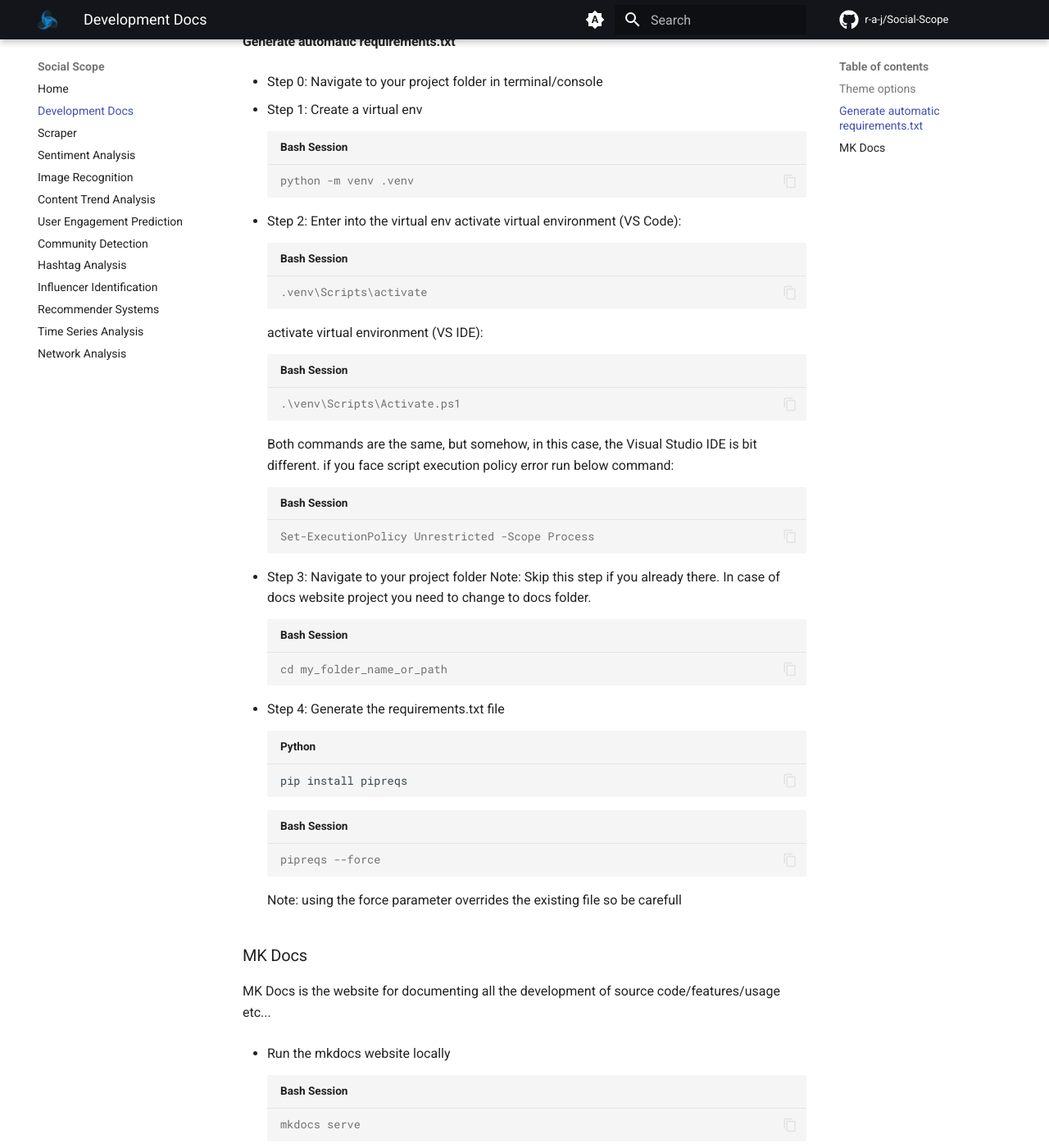
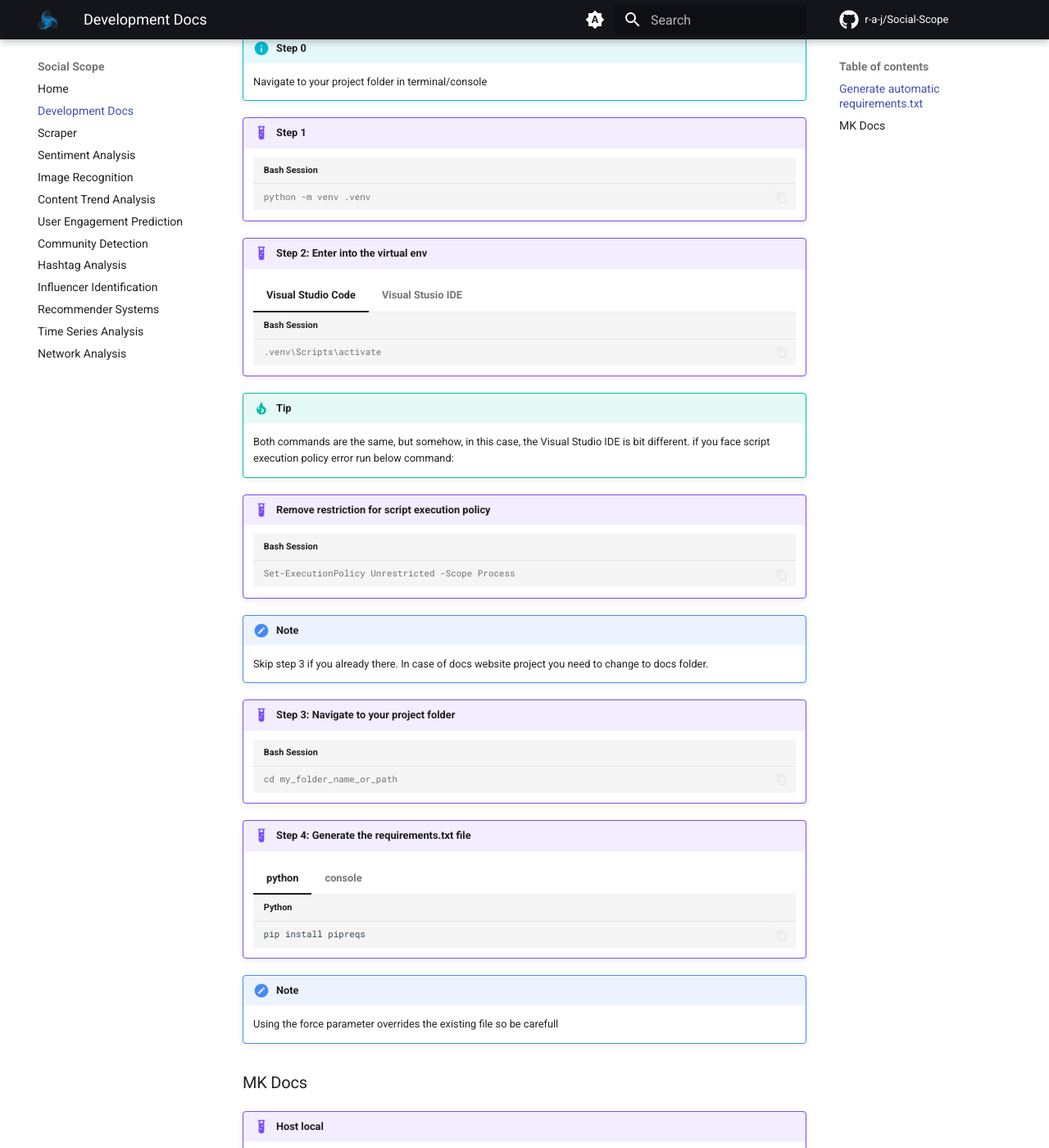
Before and after one commit to r-a-j/Social-Scope, an MkDocs documentation site: the page built from docs/docs/development-docs.md, in a window 1280 px wide and 1400 px high, scrolled down 723 px. Shown: the whole window at 82% size. Built offline with MkDocs 1.6.1 and Material for MkDocs 9.7.7, drawn with Linux system fonts in a browser that asks for light colours; comment, search, counter and statistics services are not loaded; some of the changed text lies outside the part shown.

Commit message:
Modified docs

````diff
--- a/docs/docs/development-docs.md
+++ b/docs/docs/development-docs.md
@@ -1,84 +1,110 @@
 # Development changes and references
 
-#### Theme options
+!!! Info "Theme options"
 
-```python
-theme="gradio/seafoam"
-theme="earneleh/paris"
-theme="xiaobaiyuan/theme_brief"
-theme="finlaymacklon/boxy_violet"
-theme="ysharma/steampunk"
-theme="ParityError/Interstellar"
-theme="ParityError/Interstellar"
-```
+    ```python
+    theme="gradio/seafoam"
+    theme="earneleh/paris"
+    theme="xiaobaiyuan/theme_brief"
+    theme="finlaymacklon/boxy_violet"
+    theme="ysharma/steampunk"
+    theme="ParityError/Interstellar"
+    theme="ParityError/Interstellar"
+    ```
 
-- Example:
+!!! Example
 
-```python
-scraper = gr.Interface(
-    sentence_builder,
-    [
-        gr.Dropdown(
-            ["instagram"], label="Social Network"
-        ),
-        gr.Textbox(label="username"),
-    ],
-    "text",
-    theme="finlaymacklon/boxy_violet"
-)
-```
+    ```python
+    scraper = gr.Interface(
+        sentence_builder,
+        [
+            gr.Dropdown(
+                ["instagram"], label="Social Network"
+            ),
+            gr.Textbox(label="username"),
+        ],
+        "text",
+        theme="finlaymacklon/boxy_violet"
+    )
+    ```
 
 #### Generate automatic requirements.txt
 
-- Step 0: Navigate to your project folder in terminal/console
+!!! Info "Step 0"
+
+    Navigate to your project folder in terminal/console
 
 
-- Step 1: Create a virtual env
-```console
-python -m venv .venv
-```
+!!! Example "Step 1"
 
-- Step 2: Enter into the virtual env
-activate virtual environment (VS Code):
-```console
-.venv\Scripts\activate
-```
-activate virtual environment (VS IDE):
-```console
-.\venv\Scripts\Activate.ps1
-```
-Both commands are the same, but somehow, in this case, the Visual Studio IDE is bit different.
-if you face script execution policy error run below command:
-```console
-Set-ExecutionPolicy Unrestricted -Scope Process
-```
+    ```console
+    python -m venv .venv
+    ```
 
-- Step 3: Navigate to your project folder
-Note: Skip this step if you already there. In case of docs website project you need to change to docs folder.
-```console
-cd my_folder_name_or_path
-```
+!!! Example "Step 2: Enter into the virtual env"
 
-- Step 4: Generate the requirements.txt file
-```python
-pip install pipreqs
-```
-```console
-pipreqs --force
-```
-Note: using the force parameter overrides the existing file so be carefull
+    === "Visual Studio Code"
+
+        ```console
+        .venv\Scripts\activate
+        ```
+
+    === "Visual Stusio IDE"
+
+        ```console
+        .\venv\Scripts\Activate.ps1
+        ```
+
+!!! Tip
+
+    Both commands are the same, but somehow, in this case, the Visual Studio IDE is bit different.
+    if you face script execution policy error run below command:
+
+!!! Example "Remove restriction for script execution policy"
+
+    ```console
+    Set-ExecutionPolicy Unrestricted -Scope Process
+    ```
+
+
+!!! Note
+
+    Skip step 3 if you already there. In case of docs website project you need to change to docs folder.
+
+!!! Example "Step 3: Navigate to your project folder"
+
+    ```console
+    cd my_folder_name_or_path
+    ```
+
+!!! Example "Step 4: Generate the requirements.txt file"
+
+    === "python"
+        ```python
+        pip install pipreqs
+        ```
+
+    === "console"
+        ```console
+        pipreqs --force
+        ```
+
+!!! Note
+
+    Using the force parameter overrides the existing file so be carefull
 
 
 ### MK Docs
 
-MK Docs is the website for documenting all the development of source code/features/usage etc...
+!!! Example "Host local"
 
-- Run the mkdocs website locally
-```console
-mkdocs serve
-```
+    ```console
+    mkdocs serve
+    ```
 
-- Generate site folder for hosting
-```console
-mkdocs build
-```
+!!! Example "Generate static site"
+
+    ```console
+    mkdocs build
+    ```
+A folder with name 'site' will be created that you can deploy that on any website hosting platform. The website will be static so there is no need for any backend server.
--- a/docs/mkdocs.yml
+++ b/docs/mkdocs.yml
@@ -64,6 +64,9 @@ extra_css:
   - css/extra.css
 
 markdown_extensions:
+  - admonition
+  - pymdownx.details
+  - pymdownx.superfences
   - tables
   - md_in_html
   - pymdownx.snippets
````
